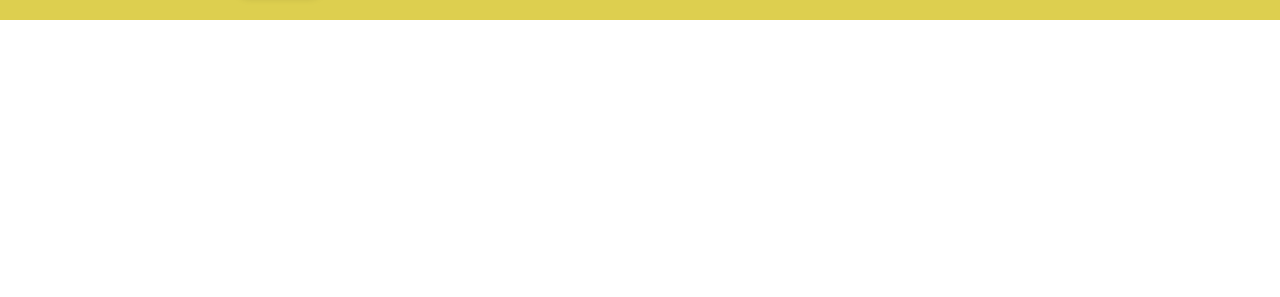
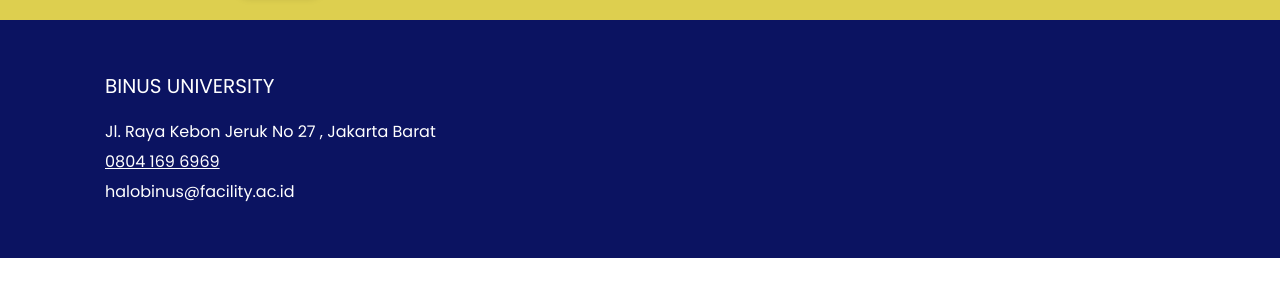
Before and after one commit to KendrewGW/AOL_LEC_HCI, a plain HTML site: page template.html in a window 1280 px wide. Shown: the part 65-362 px from the top of the page. Drawn offline with Linux system fonts and the light colour scheme; a web font is replaced by a local one.

Commit message:
footer 1/2 jadi

```diff
--- a/template.css
+++ b/template.css
@@ -1,3 +1,4 @@
+@import url('https://fonts.googleapis.com/css2?family=Overlock&family=Poppins&display=swap');
 @import url('https://fonts.googleapis.com/css2?family=Overlock&family=Poppins&display=swap');
 
 :root{
@@ -77,3 +78,50 @@
     align-items: center;
     gap: 69px;
 }
+
+footer .container{
+    display: flex;
+    flex-direction: row;
+    justify-content: space-between;
+    align-items: center;
+    padding: 51px 331px 51px 105px;
+    background-color: var(--dark-blue);
+}
+
+footer .container .binus-contact{
+    display: flex;
+    flex-direction: column;
+    align-items: start;
+    justify-content: space-around;
+}
+
+footer .container .binus-contact .binus{
+    margin-bottom: 16px;
+    font-size: 20px;
+}
+
+footer .container .contact{
+    display: flex;
+    flex-direction: column;
+    align-items: start;
+    /* gap: 6px; */
+}
+
+footer .container p{
+    font-family: 'Poppins';
+    font-style: normal;
+    font-weight: 500;
+    font-size: 16px;
+    line-height: 30px;
+    color: #FFFFFF;
+}
+
+footer .container .contact a{
+    font-family: 'Poppins';
+    font-style: normal;
+    font-weight: 500;
+    font-size: 16px;
+    line-height: 30px;
+    /* text-decoration: none; */
+    color: #FFFFFF;
+}
--- a/template.html
+++ b/template.html
@@ -24,5 +24,23 @@
             </div>
         </div>
     </nav>
+
+    <footer>
+        <div class="container">
+            <div class="binus-contact">
+                <p class="binus">BINUS UNIVERSITY</p>
+                <div class="contact">
+                    <p>Jl. Raya Kebon Jeruk  No 27 , Jakarta Barat</p>
+                    <a href="">0804 169 6969</a>
+                    <p>halobinus@facility.ac.id</p>
+                </div>
+            </div>
+            <div class="medsos">
+                <a href=""><img src="" alt=""></a>
+                <a href=""><img src="" alt=""></a>
+                <a href=""><img src="" alt=""></a>
+            </div>
+        </div>
+    </footer>
 </body>
 </html>
```
